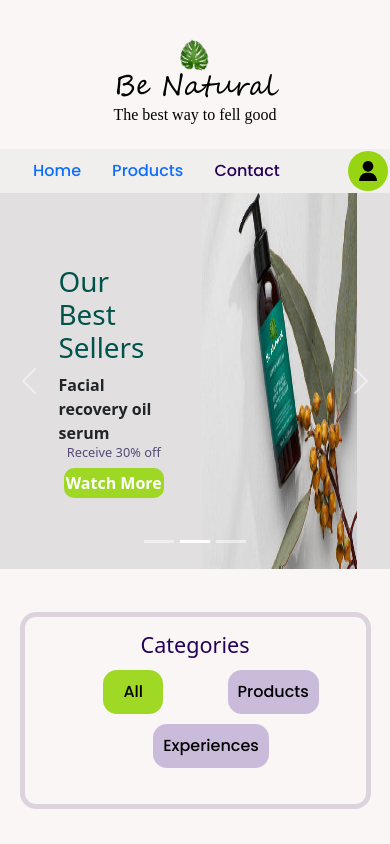
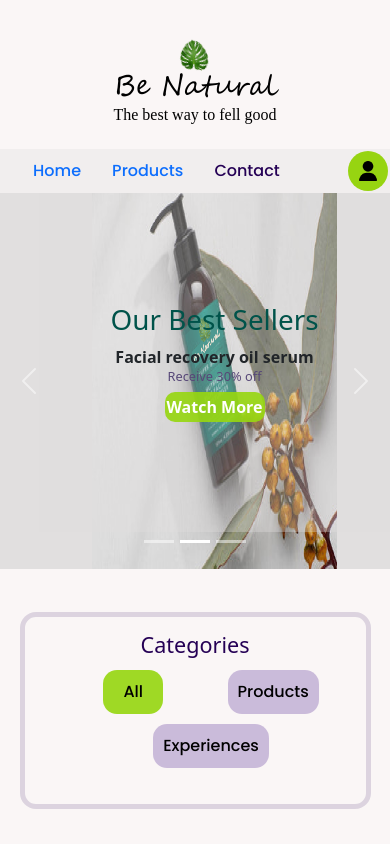
Before and after one commit to mabicodes/hackathon-benatural, a React (Create React App) app in the folder client/: page / in a window 390 px wide. Shown: the top 844 px of the page. Built offline with nearby package versions, Linux system fonts and the light colour scheme.

Commit message:
fixed carousel mobile responsive

```diff
--- a/client/src/components/home/carousel/carousel.css
+++ b/client/src/components/home/carousel/carousel.css
@@ -110,6 +110,7 @@
     }
 
     #parra_second{
+      background-repeat: no-repeat;
       width: 80%;
       display: flex;
       flex-direction: column;
@@ -152,14 +153,18 @@ color:#574878;
 font-size: 0.8rem;
 }
 #second_parra{
-  margin-left: 15%;
   margin-right: 0;
-  align-items: right;
-  width: 30%;
+  align-items: center;
+  justify-content: center;
+  width: 90%;
+  height: 90%;
+  position: absolute;
+  background-color: hsla(0, 7%, 87%, 0.35);
 }
 .image_sitem{
-  width: 60%;
+  width: 90%;
   display: flex;
+  position: relative;
   justify-content:center;}
 
 
```
